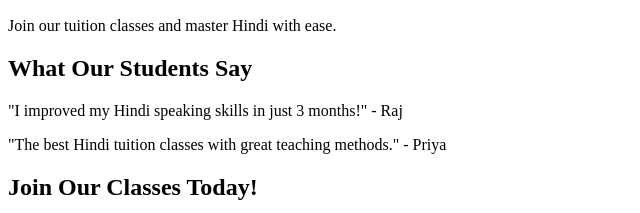
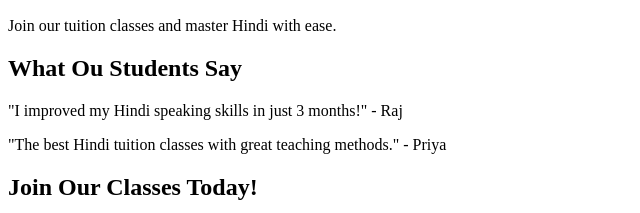
Before and after one commit to Sanjayarjun/SRI-SAI-HINDI-COACHING-, a plain HTML site: page index.html in a window 1280 px wide. Shown: the part 172-385 px from the top of the page, 0-640 px from the left. Drawn offline with Linux system fonts and the light colour scheme.

Commit message:
Updated website content

```diff
--- a/index.html
+++ b/index.html
@@ -22,7 +22,7 @@
     </section>
 
     <section class="testimonials">
-        <h2>What Our Students Say</h2>
+        <h2>What Ou Students Say</h2>
         <p>"I improved my Hindi speaking skills in just 3 months!" - Raj</p>
         <p>"The best Hindi tuition classes with great teaching methods." - Priya</p>
     </section>
```
